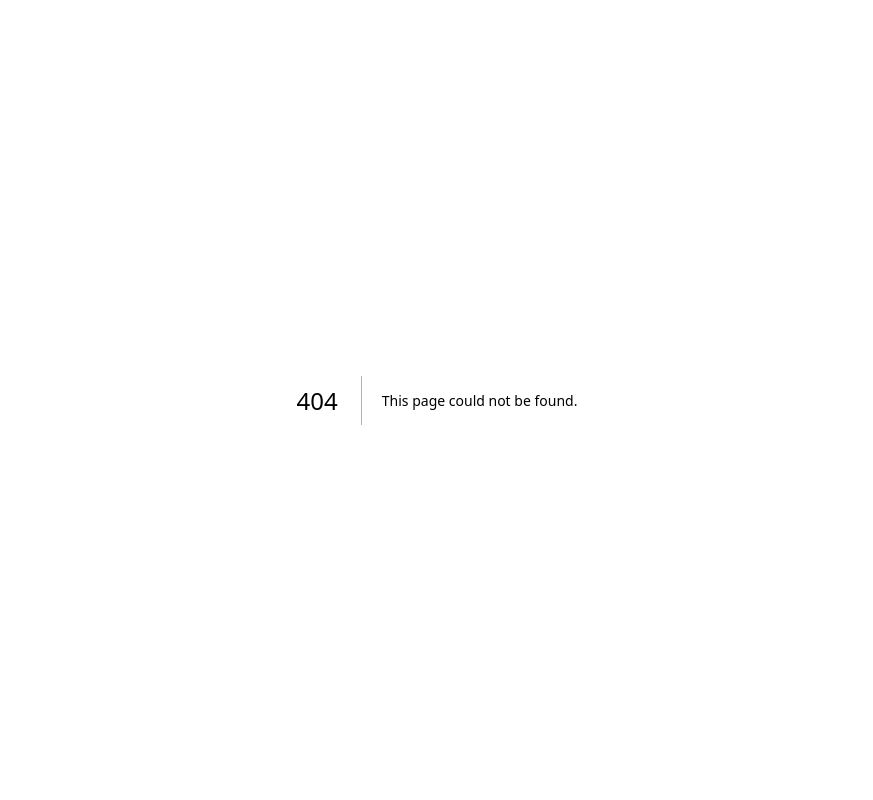
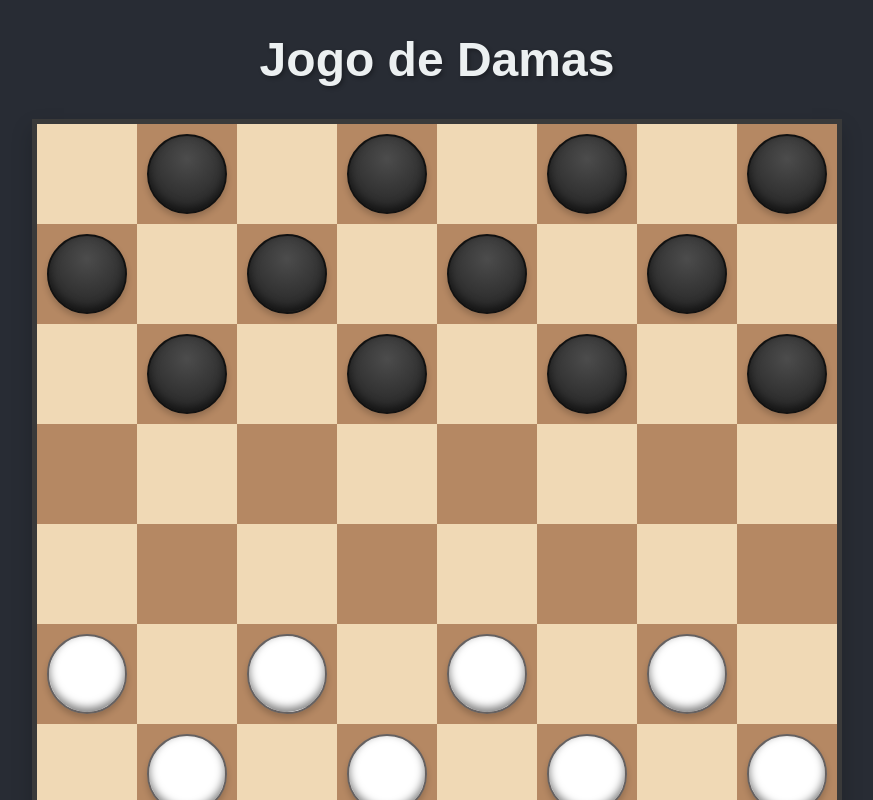
Before and after one commit to guilhermeHcampos/Eletiva-scripts, a Next.js app in the folder aula1/: page /aula02 in a window 1280 px wide. Before the commit this address had no page. Shown: the top 800 px of the page, without its empty margins (203-1076 px from the left). Built offline with nearby package versions, Linux system fonts and the light colour scheme.

Commit message:
Aula do tabuleiro de damas

```diff
--- /dev/null
+++ b/aula1/app/aula02/components/Board/Board.js
@@ -0,0 +1,41 @@
+import Square from '../Square/Square';
+import styles from './Board.module.css';
+
+const initialBoardSetup = [
+    [null, { color: 'black' }, null, { color: 'black' }, null, { color: 'black' }, null, { color: 'black' }],
+    [{ color: 'black' }, null, { color: 'black' }, null, { color: 'black' }, null, { color: 'black' }, null],
+    [null, { color: 'black' }, null, { color: 'black' }, null, { color: 'black' }, null, { color: 'black' }],
+    [null, null, null, null, null, null, null, null],
+    [null, null, null, null, null, null, null, null],
+    [{ color: 'white' }, null, { color: 'white' }, null, { color: 'white' }, null, { color: 'white' }, null],
+    [null, { color: 'white' }, null, { color: 'white' }, null, { color: 'white' }, null, { color: 'white' }],
+    [{ color: 'white' }, null, { color: 'white' }, null, { color: 'white' }, null, { color: 'white' }, null],
+];
+
+
+export default function Board() {
+    const renderBoard = () => {
+        const boardWithPieces = [];
+
+        initialBoardSetup.forEach((row, rowIndex) => {
+            row.forEach((piece, colIndex) => {
+                const isBlack = (rowIndex + colIndex) % 2 !== 0;
+                boardWithPieces.push(
+                    <Square
+                        key={`${rowIndex}-${colIndex}`}
+                        isBlack={isBlack}
+                        piece={piece}
+                    />
+                );
+            });
+        });
+
+        return boardWithPieces;
+    };
+
+    return (
+        <div className={styles.board}>
+            {renderBoard()}
+        </div>
+    );
+}
--- /dev/null
+++ b/aula1/app/aula02/components/Board/Board.module.css
@@ -0,0 +1,7 @@
+.board {
+    display: grid;
+    grid-template-columns: repeat(8, 100px);
+    width: 810px; /* 8 * 100px */
+    border: 5px solid #3a3a3a;
+    box-shadow: 0 10px 20px rgba(0, 0, 0, 0.2);
+}
--- /dev/null
+++ b/aula1/app/aula02/components/Piece/Piece.js
@@ -0,0 +1,11 @@
+import styles from './Piece.module.css';
+
+export default function Piece({ color }) {
+    const pieceColorClass = color === 'white' ? styles.whitePiece : styles.blackPiece;
+
+    return (
+        <div className={`${styles.piece} ${pieceColorClass}`}>
+            <div className={styles.pieceInner}></div>
+        </div>
+    );
+}
--- /dev/null
+++ b/aula1/app/aula02/components/Piece/Piece.module.css
@@ -0,0 +1,25 @@
+.piece {
+    width: 80%;
+    height: 80%;
+    border-radius: 50%;
+    display: flex;
+    justify-content: center;
+    align-items: center;
+    cursor: pointer;
+    box-shadow: inset 0 -4px 8px rgba(0, 0, 0, 0.5), 0 4px 6px rgba(0, 0, 0, 0.2);
+    transition: transform 0.2s ease;
+}
+
+.piece:hover {
+    transform: scale(1.1);
+}
+
+.blackPiece {
+    background: radial-gradient(circle at 50% 30%, #4c4c4c, #1e1e1e);
+    border: 2px solid #111;
+}
+
+.whitePiece {
+    background: radial-gradient(circle at 50% 30%, #ffffff, #ffffff);
+    border: 2px solid #656161;
+}
--- /dev/null
+++ b/aula1/app/aula02/components/square/Square.js
@@ -0,0 +1,13 @@
+import styles from './Square.module.css';
+import Piece from '../Piece/Piece';
+
+export default function Square({ isBlack, piece }) {
+    const colorClass = isBlack ? styles.black : styles.white;
+
+    return (
+        <div className={`${styles.square} ${colorClass}`}>
+
+            {piece && <Piece color={piece.color} />}
+        </div>
+    );
+}
--- /dev/null
+++ b/aula1/app/aula02/components/square/Square.module.css
@@ -0,0 +1,16 @@
+.square {
+    width: 100px;
+    height: 100px;
+    display: flex;
+    justify-content: center;
+    align-items: center;
+    font-size: 40px; /* Para as peças futuramente */
+}
+
+.white {
+    background-color: #f0d9b5;
+}
+
+.black {
+    background-color: #b58863;
+}
--- /dev/null
+++ b/aula1/app/aula02/damas.module.css
@@ -0,0 +1,17 @@
+.main {
+    display: flex;
+    flex-direction: column;
+    justify-content: center;
+    align-items: center;
+    min-height: 100vh;
+    padding: 2rem;
+    background-color: #282c34;
+}
+
+.title {
+    color: #ecf0f1;
+    font-size: clamp(2rem, 5vw, 3rem);
+    margin-bottom: 2rem;
+    font-weight: 600;
+    text-shadow: 2px 2px 4px rgba(0,0,0,0.3);
+}
--- /dev/null
+++ b/aula1/app/aula02/page.js
@@ -0,0 +1,13 @@
+import {listenForDynamicRequest} from "next/dist/client/components/router-reducer/ppr-navigations";
+
+import Board from './components/Board/Board';
+import styles from './damas.module.css';
+
+export default function Home() {
+    return (
+        <main className={styles.main}>
+            <h1 className={styles.title}>Jogo de Damas</h1>
+            <Board />
+        </main>
+    );
+}
```
